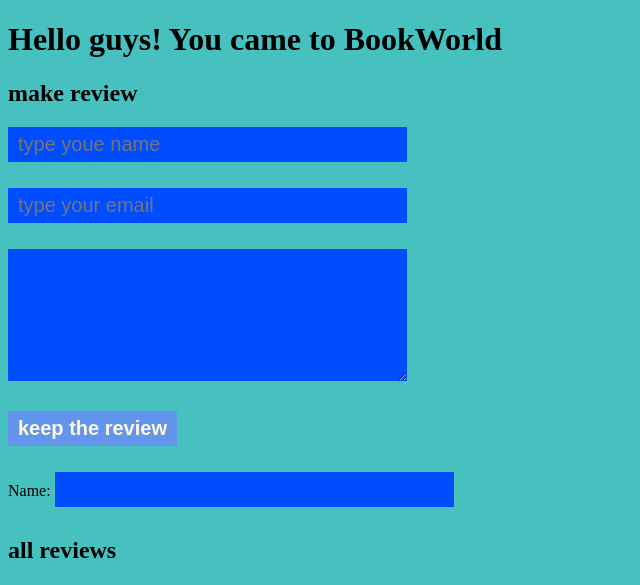
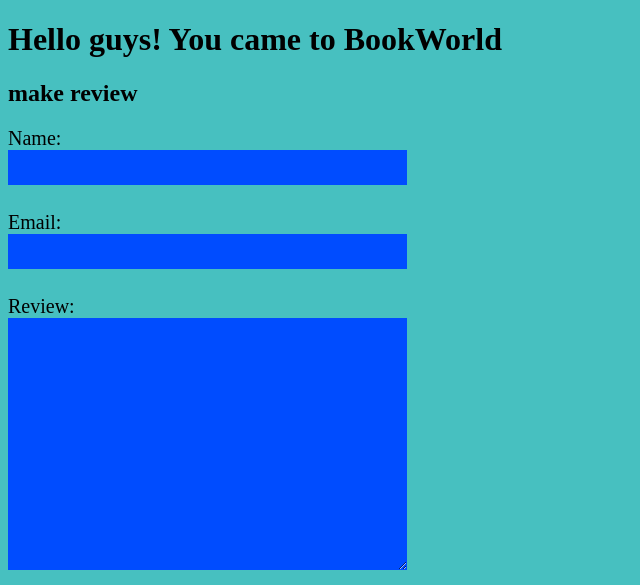
Before and after one commit to AngelinaB25/book-reviews, a Django app: page / in a window 1280 px wide. Shown: the top 585 px of the page, without its empty margins (0-640 px from the left). Run offline with Django 4.2, Linux system fonts and the light colour scheme.

Commit message:
save data in files

```diff
--- a/config/urls.py
+++ b/config/urls.py
@@ -19,5 +19,5 @@
 
 urlpatterns = [
     path('admin/', admin.site.urls),
-    path('',main),
+    path('',main, name = 'main'),
 ]
--- /dev/null
+++ b/data.csv
@@ -0,0 +1,2 @@
+sdfg|bestsister.a@gmail.com|sdxfcgv
+dcfgh|bestsister.a@gmail.com|sdfg
--- a/reviews/forms.py
+++ b/reviews/forms.py
@@ -1,3 +1,5 @@
 from django import forms
 class ReviewForm(forms.Form):
     name = forms.CharField(max_length = 25)
+    email = forms.EmailField()
+    review = forms.CharField(widget = forms.Textarea)
--- a/reviews/static/css/style.css
+++ b/reviews/static/css/style.css
@@ -19,3 +19,8 @@
 font-size:20 px;
 width: auto;
 }
+
+label {
+    display: block;
+    font-size: 20px;
+}
--- a/reviews/templates/main.html
+++ b/reviews/templates/main.html
@@ -7,23 +7,13 @@
     <h2>
         make review
     </h2>
-    <form method = "GET">
-        <p>
-            <input type = "text" name = "name" placeholder = "type youe name">
-        </p>
-        <p>
-            <input type = "text" name = "email" placeholder = "type your email">
-        </p>
-        <p>
-            <textarea name = "review" placeholder="type your review" cols="50" rows="5">
+    <form method = "POST">
+    {% csrf_token %}
 
-
-            </textarea>
-        </p>
+        {{ form.as_p }}
         <p>
             <input type = "submit" value = "keep the review">
         </p>
-        {{ form.as_p }}
     </form>
 </div>
 <div class = "reviews">
--- a/reviews/views.py
+++ b/reviews/views.py
@@ -1,10 +1,24 @@
+from django.shortcuts import redirect
 from django.shortcuts import render
 from reviews.forms import ReviewForm
 def main(request):
-    form = ReviewForm()
-    name = request.GET.get('name')
-    email = request.GET.get('email')
-    review = request.GET.get('review')
-    return render(request, 'main.html',{'name':name, 'email':email,'review':review,'form':form})
+    if request.method == 'GET':
+        form = ReviewForm()
+        return render(request,'main.html',{'form':form})
+    elif request.method == 'POST':
+        form = ReviewForm(request.POST)
+        if form.is_valid():
+            data = form.cleaned_data
+            name = data.get('name')
+            email = data.get('email')
+            review = data.get('review')
+            with open('data.csv','a') as file:
+                file.write(f'{name}|{email}|{review}\n')
+            return redirect('main')
+    else:
+        form = ReviewForm()
+        return render(request,'main.html',{'form':form})
+
+
 
 # Create your views here.
```
